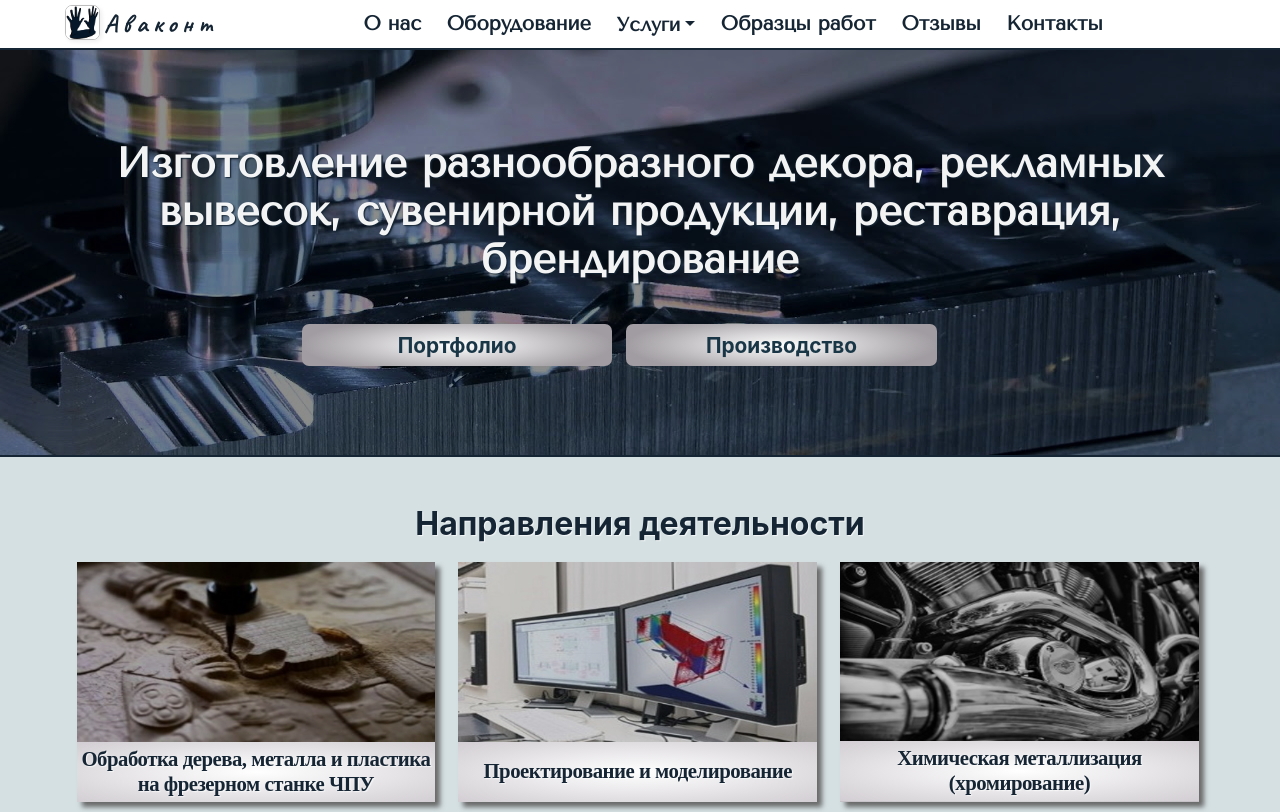
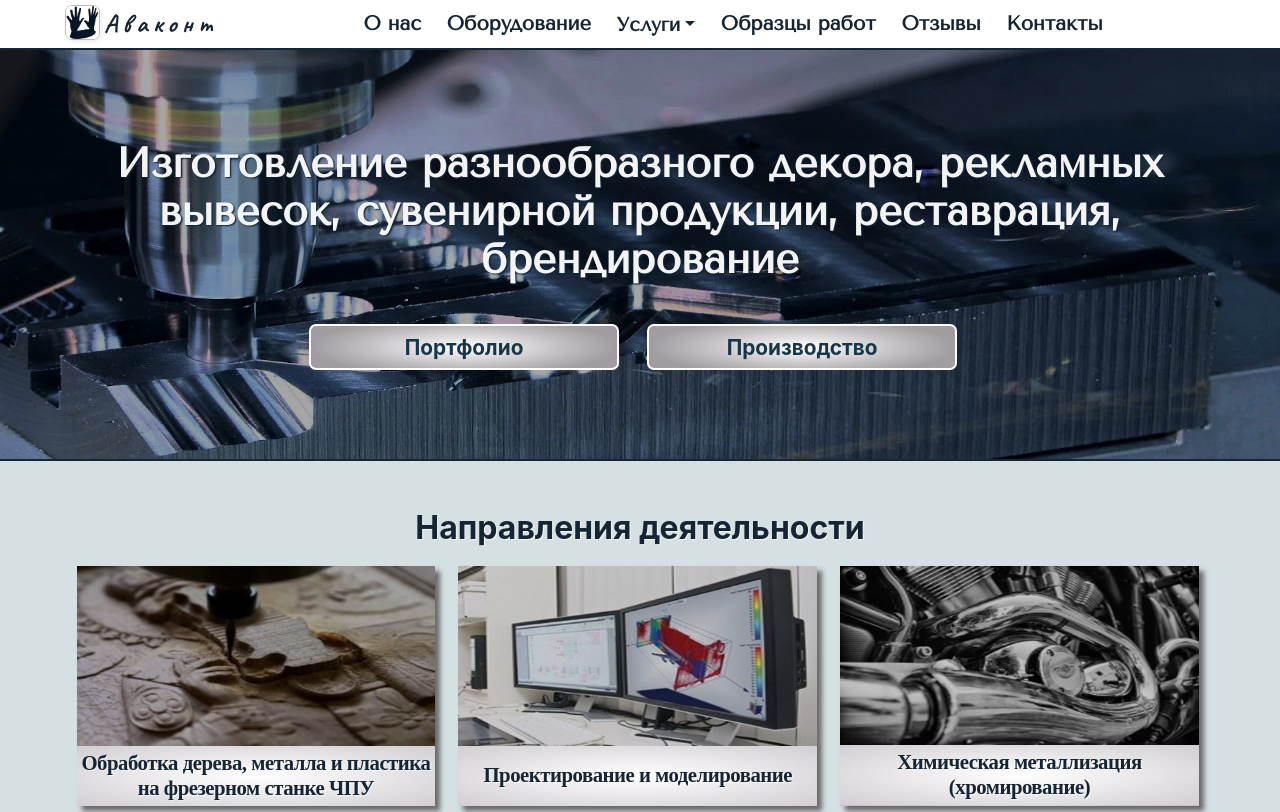
Before and after one commit to AnigalHub/Priamyeruki, a Vue app: page / in a window 1280 px wide. Shown: the top 812 px of the page. Built offline with nearby package versions, Linux system fonts and the light colour scheme.

Commit message:
добавлена обводка кнопкам

```diff
--- a/src/components/LandingPage/home.vue
+++ b/src/components/LandingPage/home.vue
@@ -23,7 +23,7 @@
 
 <style scoped lang="scss">
     #background{
-       background-color: rgba(0, 0, 0, 0.45);
+       background-color: rgba(0, 0, 0, 0.35);
        padding: 6.9% 0 6.9% 0;
        border-bottom: 2px solid #152534;
     }
@@ -46,13 +46,13 @@
     button{
         width: 45%;
         background: radial-gradient(50% 70%, #ffffff, rgb(160, 156, 161));
-        border: none !important;
+        border: 2px solid white !important;
         border-radius: 7px;
         margin-top: 6%;
         font-weight: 700;
         color: #193647;
-        margin-left: 1% !important;
-        margin-right: 1% !important;
+        margin-left: 2% !important;
+        margin-right: 2% !important;
         padding: 0.8%;
         font-size: 1.3rem;
     }
```
